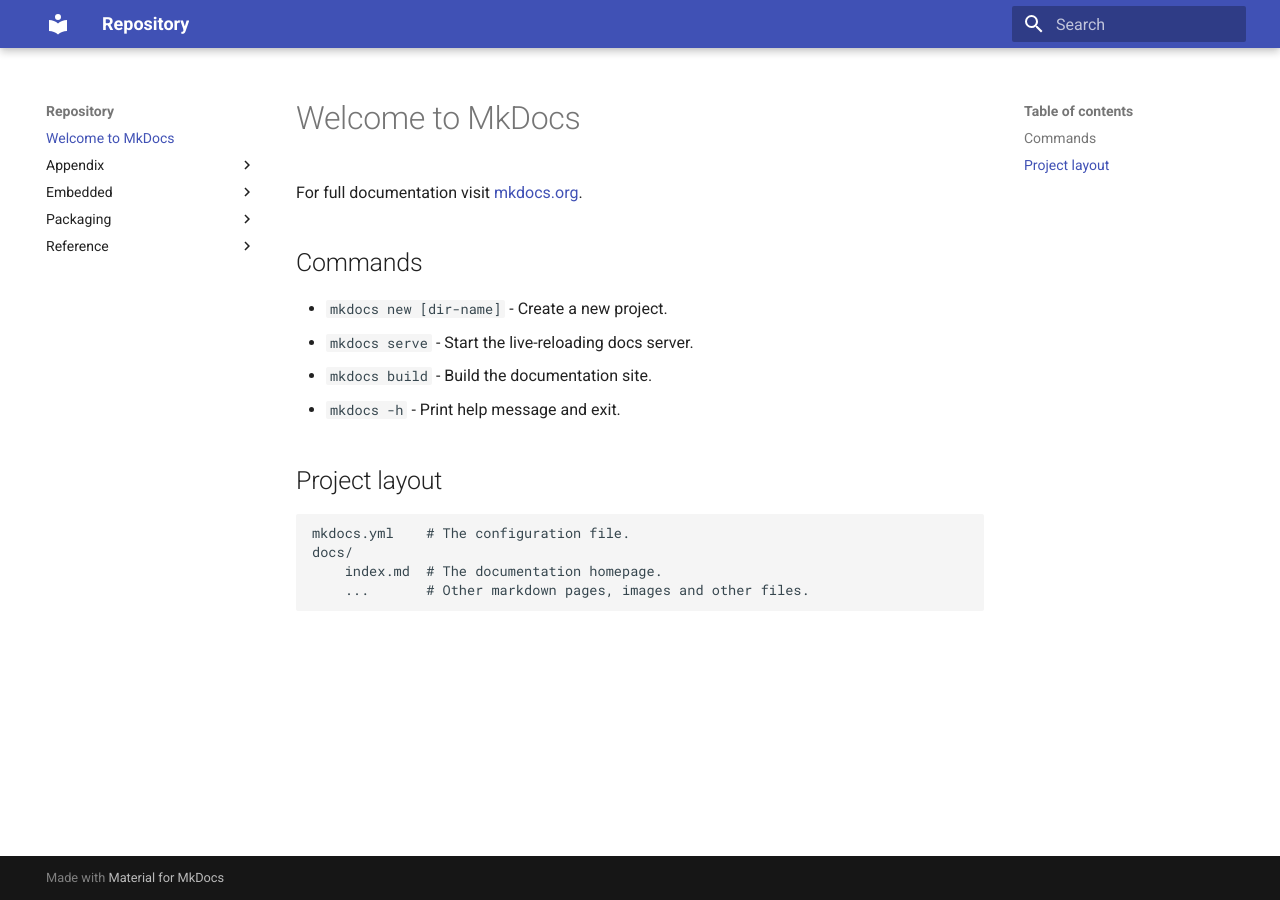
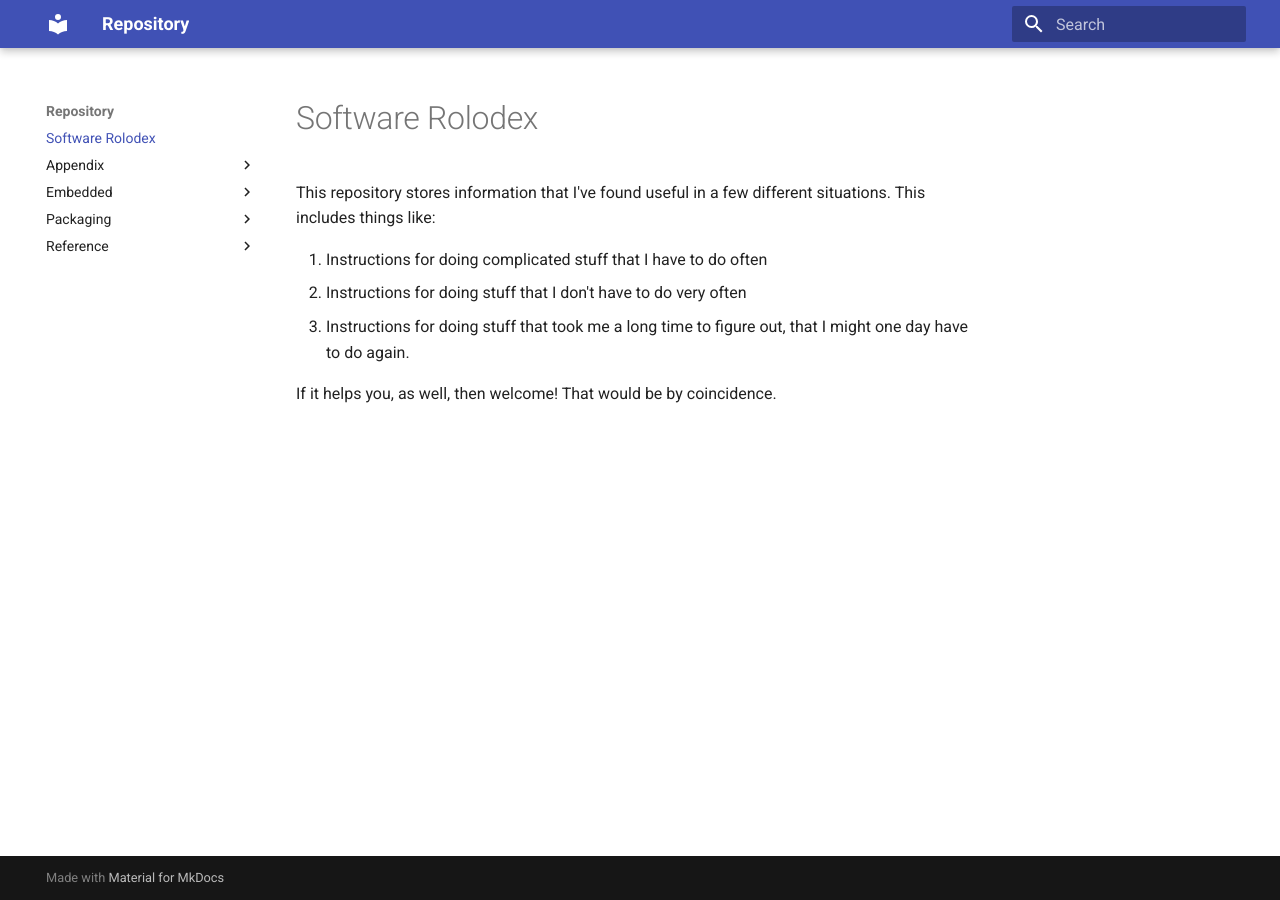
Before and after one commit to AmateurECE/twardyece-repository, an MkDocs documentation site: the page built from docs/index.md, in a window 1280 px wide. Built offline with MkDocs 1.6.1 and Material for MkDocs 9.7.7, drawn with Linux system fonts in a browser that asks for light colours.

Commit message:
Update index to be not the mkdocs template

```diff
--- a/docs/index.md
+++ b/docs/index.md
@@ -1,17 +1,11 @@
-# Welcome to MkDocs
+# Software Rolodex
 
-For full documentation visit [mkdocs.org](https://www.mkdocs.org).
+This repository stores information that I've found useful in a few different
+situations. This includes things like:
 
-## Commands
+1. Instructions for doing complicated stuff that I have to do often
+2. Instructions for doing stuff that I don't have to do very often
+3. Instructions for doing stuff that took me a long time to figure out, that I might
+  one day have to do again.
 
-* `mkdocs new [dir-name]` - Create a new project.
-* `mkdocs serve` - Start the live-reloading docs server.
-* `mkdocs build` - Build the documentation site.
-* `mkdocs -h` - Print help message and exit.
-
-## Project layout
-
-    mkdocs.yml    # The configuration file.
-    docs/
-        index.md  # The documentation homepage.
-        ...       # Other markdown pages, images and other files.
+If it helps you, as well, then welcome! That would be by coincidence.
```
